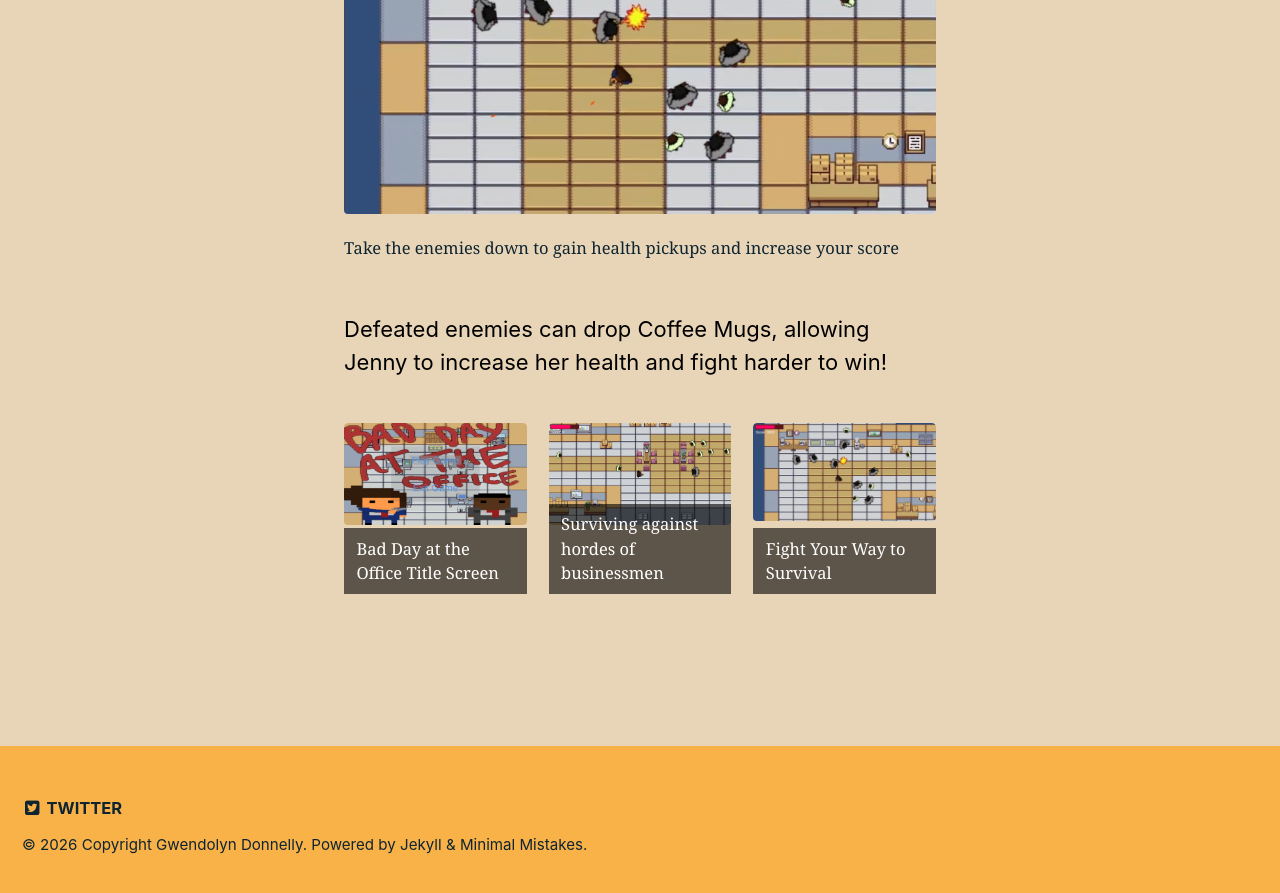
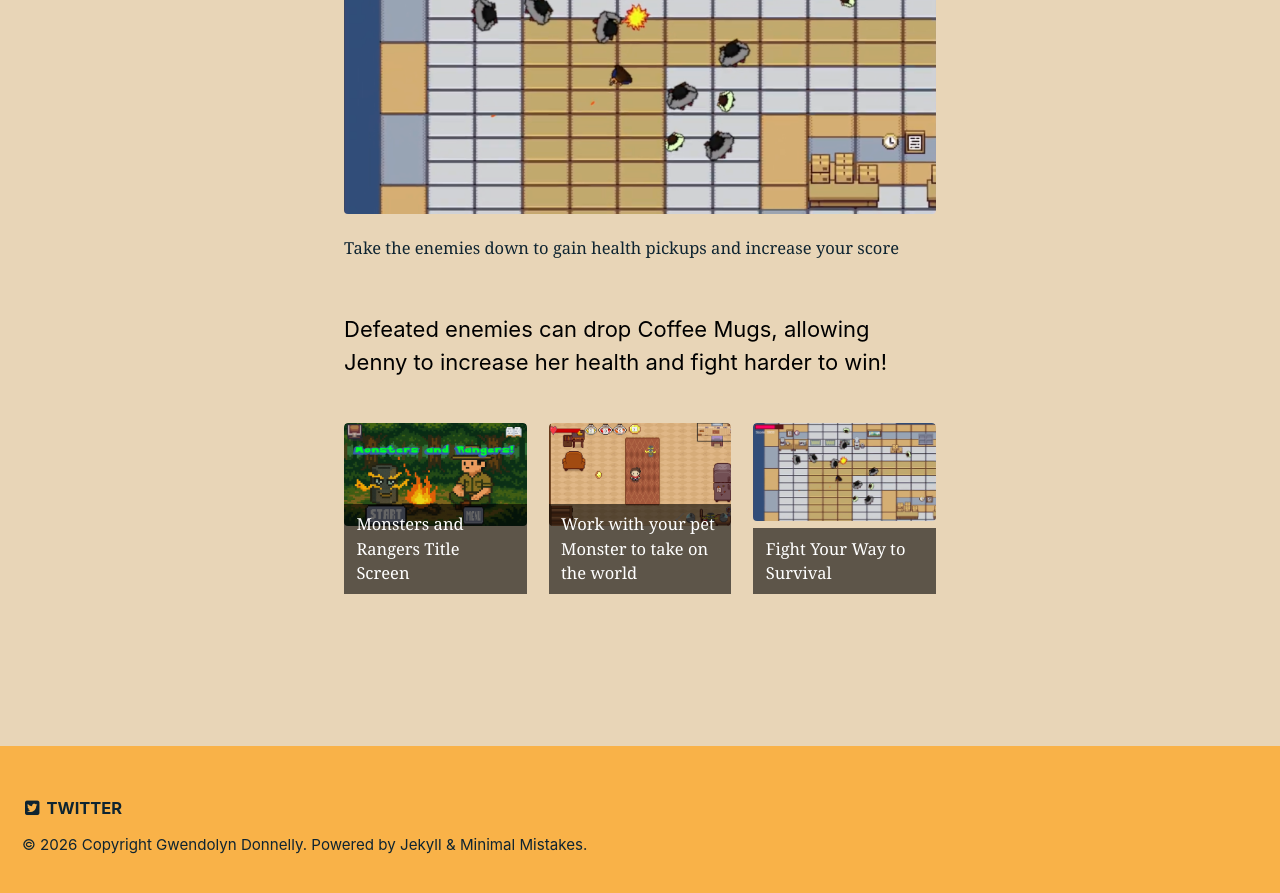
Before and after one commit to Orange-Piccolo/Orange-Piccolo.github.io, a Jekyll site: the page built from _pages/monsters-and-rangers.md, in a window 1280 px wide and 900 px high, scrolled down 1922 px. Shown: the top 893 px of the window. Built offline with Jekyll 4.4.1, drawn with Linux system fonts in a browser that asks for light colours.

Commit message:
Update gallery images for Monsters and Rangers

```diff
--- a/_pages/monsters-and-rangers.md
+++ b/_pages/monsters-and-rangers.md
@@ -9,16 +9,16 @@ header:
 
 gallery_MAR:
   # Recommended: width "240px" to "320px" keeps a neat grid
-  - url: /assets/BDATO_Title.png
-    image_path: /assets/BDATO_Title.png
-    alt: "Bad Day at the Office Title"
-    title: "Bad Day at the Office Title Screen"
-    caption: "Bad Day at the Office Title Screen"
-  - url: /assets/BDATO_Combat.png
-    image_path: /assets/BDATO_Combat.png
-    alt: "Surviving against hordes of businessmen"
-    title: "Surviving against hordes of businessmen"
-    caption: "Surviving against hordes of businessmen"
+  - url: /assets/MAR_Title.png
+    image_path: /assets/MAR_Title.png
+    alt: "Monsters and Rangers Title Screen"
+    title: "Monsters and Rangers Title Screen"
+    caption: "Monsters and Rangers Title Screen"
+  - url: /assets/MAR_1.png
+    image_path: /assets/MAR_1.png
+    alt: "Work with your pet Monster to take on the world"
+    title: "Work with your pet Monster to take on the world"
+    caption: "Work with your pet Monster to take on the world"
   - url: /assets/BDATO_Combat_2.png
     image_path: /assets/BDATO_Combat_2.png
     alt: "Fight Your Way to Survival"
```
